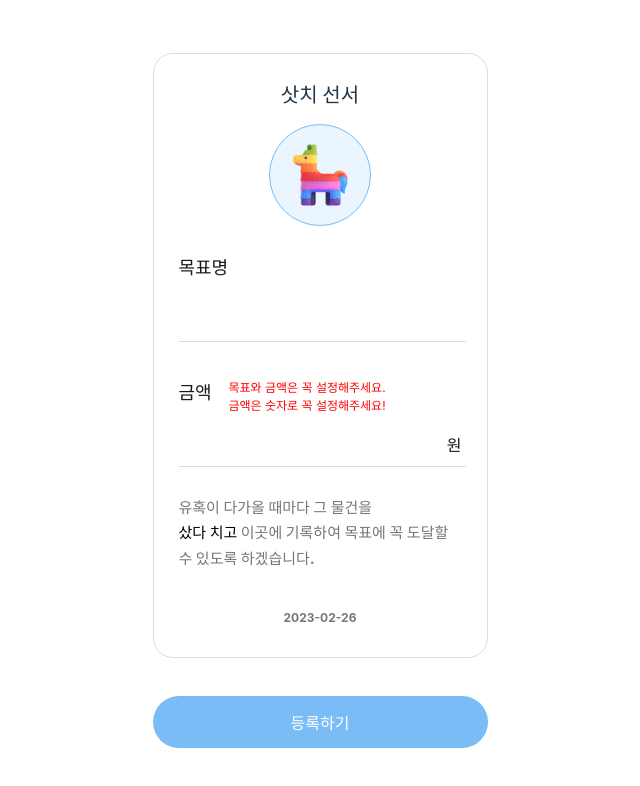
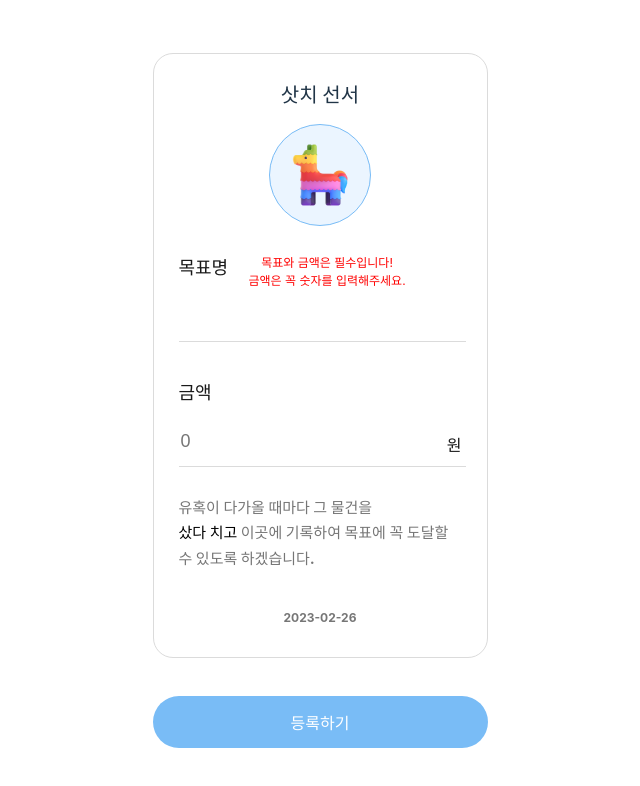
Before and after one commit to soorokim/satch-of-last-5, a React (Vite) app: page /setgoals in a window 1280 px wide. Both pictures are taken after a click on the button "등록하기". Shown: the top 786 px of the page, without its empty margins (320-960 px from the left). Built offline with nearby package versions, Linux system fonts and the light colour scheme.

Commit message:
feat: 삿치템 등록 기능 추가

```diff
--- a/src/components/SetSatchForm.tsx
+++ b/src/components/SetSatchForm.tsx
@@ -2,7 +2,7 @@ import React, { useState } from 'react';
 import { useNavigate } from 'react-router-dom';
 import { useRecoilValue } from 'recoil';
 import styled from 'styled-components';
-import { currentGoalState } from '../atoms/goalList';
+import { goalListState } from '../atoms/goalList';
 import useGoal from '../hooks/useGoal';
 
 const Container = styled.div`
@@ -61,6 +61,7 @@ const PriceUnit = styled.span`
 `;
 
 const SatchDate = styled.div`
+  position: relative;
   margin-bottom: 268px;
 `;
 
@@ -80,25 +81,41 @@ const SubmitBtn = styled.button`
   }
 `;
 
+const Alert = styled.span`
+  position: absolute;
+  margin-top: 20px;
+  color: red;
+  font-size: 12px;
+`;
+
 const SetSatchForm = () => {
-  const currentGoal = useRecoilValue(currentGoalState);
-  const [date, setDate] = useState(new Date().toISOString().substring(0, 10));
-  const [name, setName] = useState<string>('');
-  const [price, setPrice] = useState<string>('0');
-  const [editable, setEditable] = useState(false);
+  const goalList = useRecoilValue(goalListState);
+  const goalId = goalList[goalList.length - 1].id;
+  const { createSatch } = useGoal(goalId);
+  const [date, setDate] = useState(new Date());
+  const [editable] = useState(true);
+  const [satchItem, setSatchItem] = useState('');
+  const [satchPrice, setSatchPrice] = useState(0);
+  const [isValid, setIsValid] = useState(true);
   const navigate = useNavigate();
 
-  if (!currentGoal) return null;
-
-  const { createSatch } = useGoal(currentGoal.id);
-
-  const onClick = () => {
-    if (name.length === 0 || parseInt(price, 10) === 0) {
-      return;
+  const onClick = (e: React.MouseEvent<HTMLButtonElement>) => {
+    e.preventDefault();
+    if (
+      satchItem === '' ||
+      Number.isNaN(satchPrice) ||
+      satchPrice === 0 ||
+      satchPrice === undefined
+    ) {
+      setIsValid(false);
+    } else {
+      createSatch({
+        name: satchItem,
+        price: satchPrice,
+        date,
+      });
+      navigate('/');
     }
-
-    createSatch({ name, date: new Date(), price: parseInt(price, 10) });
-    navigate('/');
   };
 
   return (
@@ -108,22 +125,41 @@ const SetSatchForm = () => {
       </Header>
       <SatchGoal>
         <Title>삿치 목표명</Title>
-        <Input type="text" value={name} onChange={(e) => setName(e.currentTarget.value)} />
+        <Input
+          type="text"
+          onChange={(e: React.ChangeEvent<HTMLInputElement>) => setSatchItem(e.currentTarget.value)}
+        />
       </SatchGoal>
       <SatchPrice>
         <Title>금액</Title>
-        <Input type="text" value={price} onChange={(e) => setPrice(e.currentTarget.value)} />
+        <Input
+          type="text"
+          value={satchPrice.toLocaleString()}
+          onChange={(e: React.ChangeEvent<HTMLInputElement>) =>
+            setSatchPrice(Number(e.currentTarget.value.replace(/,/g, '')))
+          }
+        />
         <PriceUnit>원</PriceUnit>
       </SatchPrice>
       <SatchDate>
         <Title>날짜</Title>
         <Input
           type="date"
-          value={date}
-          onClick={() => setEditable(true)}
-          onChange={(e: React.ChangeEvent<HTMLInputElement>) => setDate(e.currentTarget.value)}
+          value={date.toISOString().substring(0, 10)}
+          onChange={(e: React.ChangeEvent<HTMLInputElement>) =>
+            setDate(new Date(e.currentTarget.value))
+          }
           readOnly={!editable}
         />
+        {isValid ? (
+          ''
+        ) : (
+          <Alert>
+            삿치템과 금액은 필수입니다!
+            <br />
+            금액은 꼭 숫자를 입력해주세요.
+          </Alert>
+        )}
       </SatchDate>
       <SubmitBtn onClick={onClick}>등록하기</SubmitBtn>
     </Container>
--- a/src/components/SetTargetForm.tsx
+++ b/src/components/SetTargetForm.tsx
@@ -36,6 +36,7 @@ const EmoticonWrapper = styled.div`
 const Emoticon = styled.img``;
 
 const GoalForm = styled.div`
+  position: relative;
   display: flex;
   flex-direction: column;
   margin-bottom: 37px;
@@ -116,7 +117,7 @@ const SubmitBtn = styled.button`
 
 const Alert = styled.span`
   position: absolute;
-  left: 50px;
+  left: 70px;
   color: red;
   font-size: 12px;
 `;
@@ -160,6 +161,15 @@ const SetTargetForm = () => {
         </EmoticonWrapper>
         <GoalForm>
           <Title>목표명</Title>
+          {isValid ? (
+            ''
+          ) : (
+            <Alert>
+              목표와 금액은 필수입니다!
+              <br />
+              금액은 꼭 숫자를 입력해주세요.
+            </Alert>
+          )}
           <Input
             type="text"
             onChange={(e: React.FormEvent<HTMLInputElement>) => setGoal(e.currentTarget.value)}
@@ -168,18 +178,11 @@ const SetTargetForm = () => {
         </GoalForm>
         <PriceForm>
           <Title>금액</Title>
-          {isValid ? (
-            ''
-          ) : (
-            <Alert>
-              목표와 금액은 꼭 설정해주세요. <br />
-              금액은 숫자로 꼭 설정해주세요!
-            </Alert>
-          )}
           <Input
             type="text"
+            value={price.toLocaleString()}
             onChange={(e: React.FormEvent<HTMLInputElement>) =>
-              setPrice(Number(e.currentTarget.value))
+              setPrice(Number(e.currentTarget.value.replace(/,/g, '')))
             }
           />
           <PriceUnit>원</PriceUnit>
```
